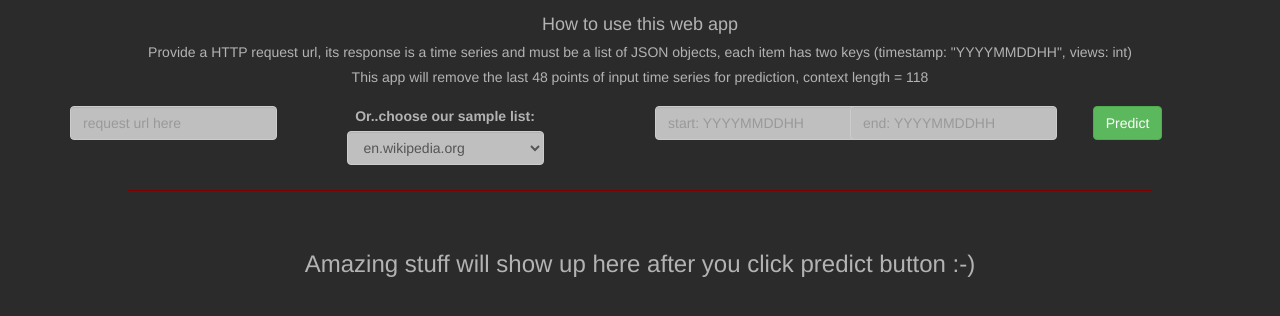
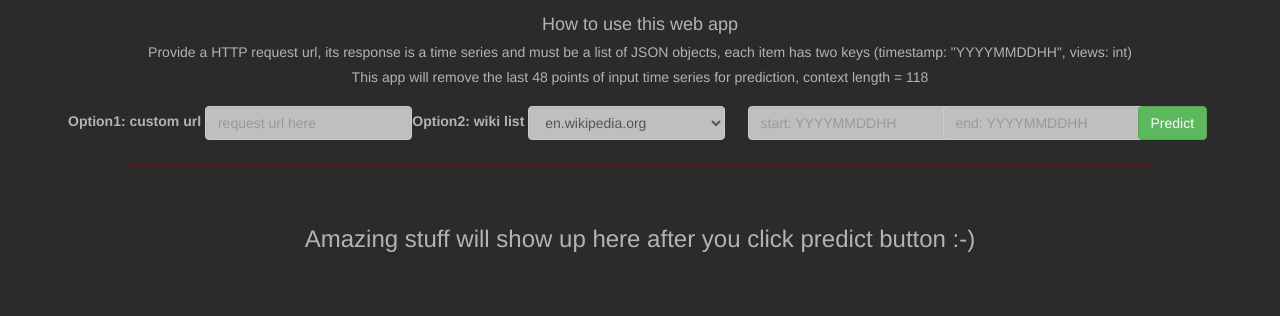
Before and after one commit to amigniox/robust_forecasting, a Flask app: page / in a window 1280 px wide. Shown: the part 52-368 px from the top of the page. Run offline with Flask 2, Linux system fonts and the light colour scheme; parts of the project's set-up code (start-up, migrations or seed data) failed here and were passed over; some libraries are stand-ins or nearby versions.

Commit message:
Update index.html

```diff
--- a/src/webapp/templates/index.html
+++ b/src/webapp/templates/index.html
@@ -38,11 +38,12 @@
 <div class="container" style="padding-bottom: 5px">
   <form class="form-inline" action="" method="POST" enctype = "multipart/form-data">
     <div class="row">
-      <div class="col-lg-2" style="text-align: center;">
+      <div class="col-lg-4" style="text-align: center; margin-left: -10px">
+        <label for="url">Option1: custom url </label>
         <input type="text" class="form-control" id="url" placeholder="request url here" name="url">
       </div>
-      <div class="col-lg-4" style="text-align: center;">
-        <label for="wiki_project">Or..choose our sample list: </label>
+      <div class="col-lg-5" style="text-align: center; margin-left: -110px; margin-right: -80px">
+        <label for="wiki_project">Option2: wiki list </label>
         <select class="form-control" id="wiki_project" name="wiki_project">
           <option>en.wikipedia.org</option>
           <option>en.wikibooks.org</option>
@@ -78,7 +79,7 @@
       <div class="col-lg-2" style="text-align: center;">
         <input type="text" class="form-control" id="end" placeholder="end: YYYYMMDDHH" name="end">
       </div>
-      <div class="col-lg-2" style="text-align: center;">
+      <div class="col-lg-1" style="text-align: center;">
         <button type="submit" class="btn btn-success">Predict</button>
       </div>
     </div>
```
